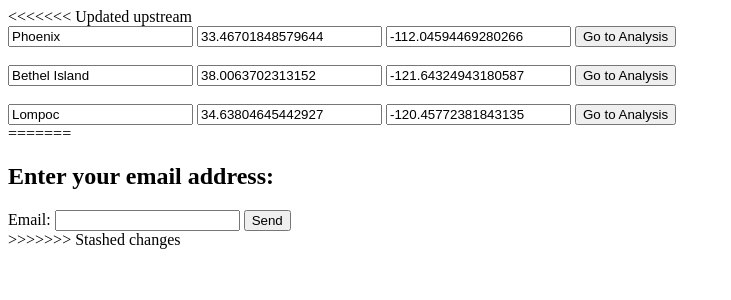
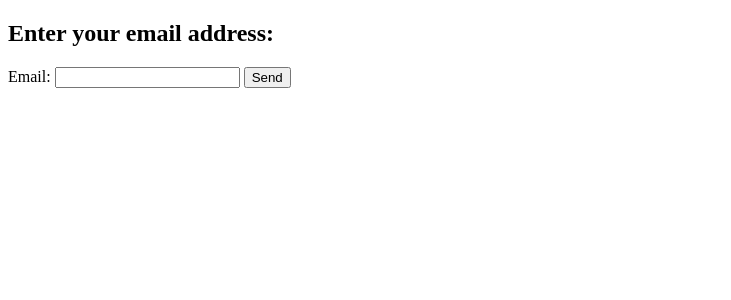
Before and after one commit to vol2468/bluebuffalo, a Flask app: page /test in a window 1280 px wide. Shown: the top 300 px of the page, without its empty margins (0-731 px from the left). Run offline with Flask 3, Linux system fonts and the light colour scheme.

Commit message:
fixed minor error

```diff
--- a/DashboardProject/auth.py
+++ b/DashboardProject/auth.py
@@ -1,4 +1,4 @@
-from flask import render_template, request, Blueprint
+from flask import render_template, request, Blueprint, redirect, url_for
 from DashboardProject.analysis import perform_analysis, get_latitude, get_longitude, get_mean_values, get_total_mean
 from DashboardProject.dashboard import get_top10_data, get_least10_data, get_pollutant_data, get_aqi_population
 from DashboardProject.map import perform_map
@@ -106,30 +106,3 @@ def analysis():
     cityName = request.form.get('city')
     result = perform_analysis(cityName)
     return result
-@auth.route('/test')
-def test():
-    """"""
-    return render_template('test.html')
-
-
-@auth.route('/dashboard', methods=['GET', 'POST'])
-def dashboard():
-    """"""
-    if request.method == 'POST':
-        user_date = request.form['date']
-        top_cities = get_top10_data(user_date)
-        least_cities = get_least10_data(user_date)
-        pollutant = get_pollutant_data(user_date)
-        aqi_population = get_aqi_population(user_date)
-        return render_template('index.html', top_cities=top_cities, \
-                               least_cities=least_cities, aqi_population=aqi_population,\
-                                  pollutant=pollutant, user_date=user_date)
-    else:
-        user_date = "2020-01-01"
-        top_cities = get_top10_data(user_date)
-        least_cities = get_least10_data(user_date)
-        pollutant = get_pollutant_data(user_date)
-        aqi_population = get_aqi_population(user_date)
-        return render_template('index.html', top_cities=top_cities, least_cities=least_cities,\
-                                aqi_population=aqi_population, pollutant=pollutant,\
-                                  user_date=user_date)
--- a/DashboardProject/templates/test.html
+++ b/DashboardProject/templates/test.html
@@ -3,31 +3,6 @@
 <head>
     <meta charset="UTF-8">
     <meta name="viewport" content="width=device-width, initial-scale=1.0">
-<<<<<<< Updated upstream
-    <title>Document</title>
-</head>
-<body>
-    <!-- testing pie chart and time-series in analysis page -->
-    <form action="analysis" method="post">
-        <input type="text" value="Phoenix" name="city">
-        <input type="text" value=33.46701848579644 name="latitude">
-        <input type="text" value=-112.04594469280266 name="longitude">
-        <input type="submit" value="Go to Analysis">
-    </form><br>
-    <form action="analysis" method="post">
-        <input type="text" value="Bethel Island" name="city">
-        <input type="text" value="38.0063702313152" name="latitude">
-        <input type="text" value="-121.64324943180587" name="longitude">
-        <input type="submit" value="Go to Analysis">
-    </form><br>
-    <form action="analysis" method="post">
-        <input type="text" value="Lompoc" name="city">
-        <input type="text" value="34.63804645442927" name="latitude">
-        <input type="text" value="-120.45772381843135" name="longitude">
-        <input type="submit" value="Go to Analysis">
-    </form>
-
-=======
     <title>Email Address Form</title>
 </head>
 <body>
@@ -37,6 +12,5 @@
         <input type="email" id="email" name="email" required>
         <button type="submit">Send</button>
     </form>
->>>>>>> Stashed changes
 </body>
 </html>
```
